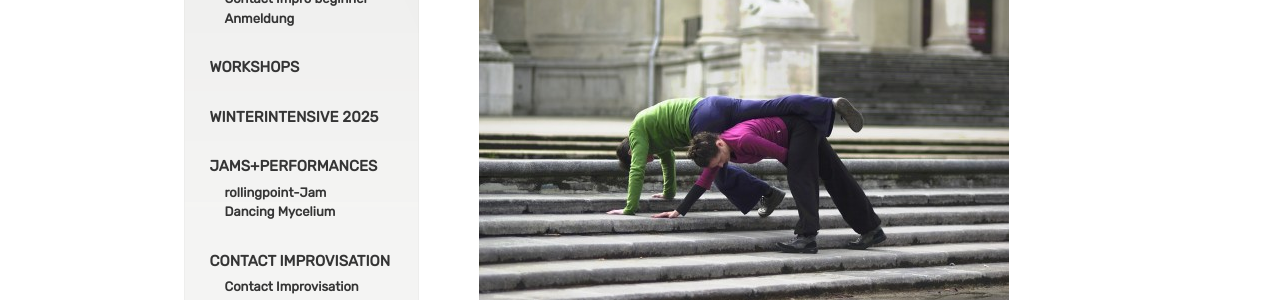
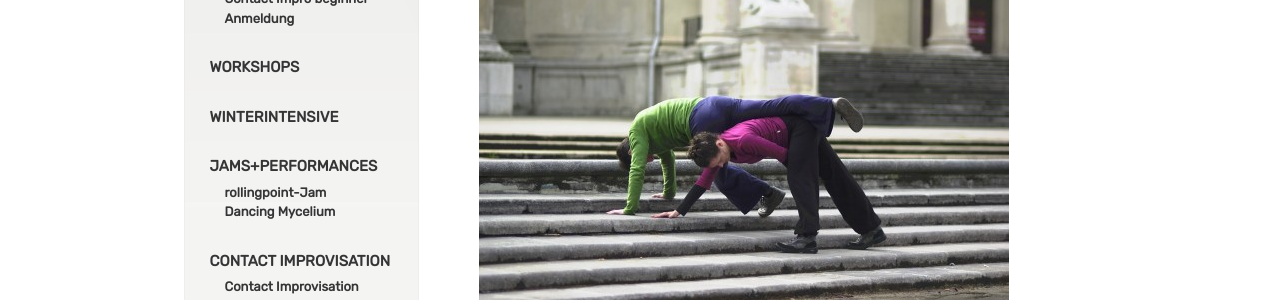
Before and after one commit to manulari/rollingpointat, a Jekyll site: the page built from _pages_de/index.md, in a window 1280 px wide. Shown: the part 260-560 px from the top of the page. Built offline with Jekyll 4.4.1, drawn with Linux system fonts in a browser that asks for light colours; comment, search, counter and statistics services are not loaded.

Commit message:
Update Settings “nav_de”

```diff
--- a/_data/nav_de.yml
+++ b/_data/nav_de.yml
@@ -15,7 +15,7 @@ entries:
   - title: WORKSHOPS
     path: /wsws2024
     subentries: []
-  - title: WINTERINTENSIVE  2025
+  - title: WINTERINTENSIVE
     path: /winterintensive
   - title: JAMS+PERFORMANCES
     path: /jams
```
